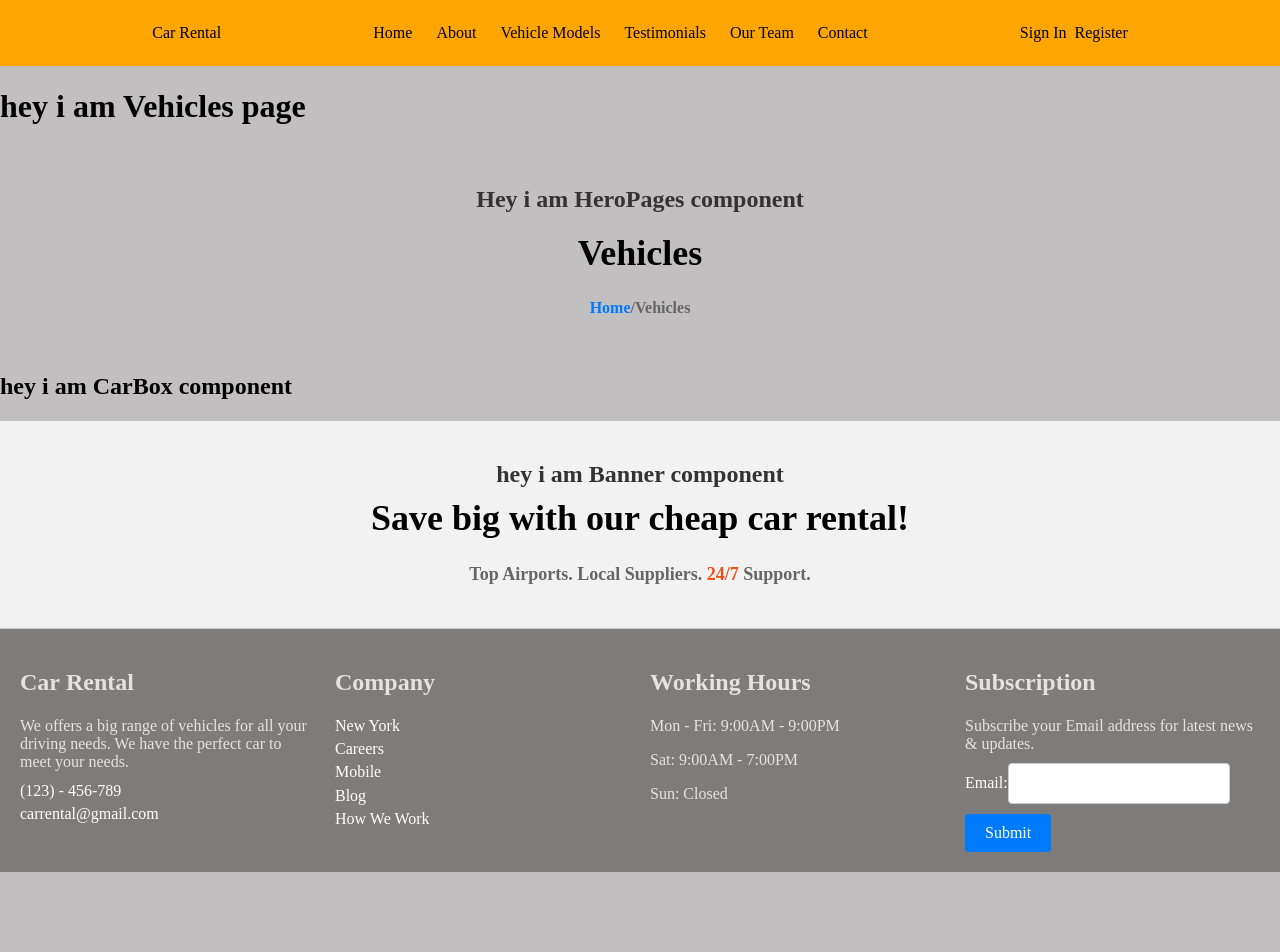
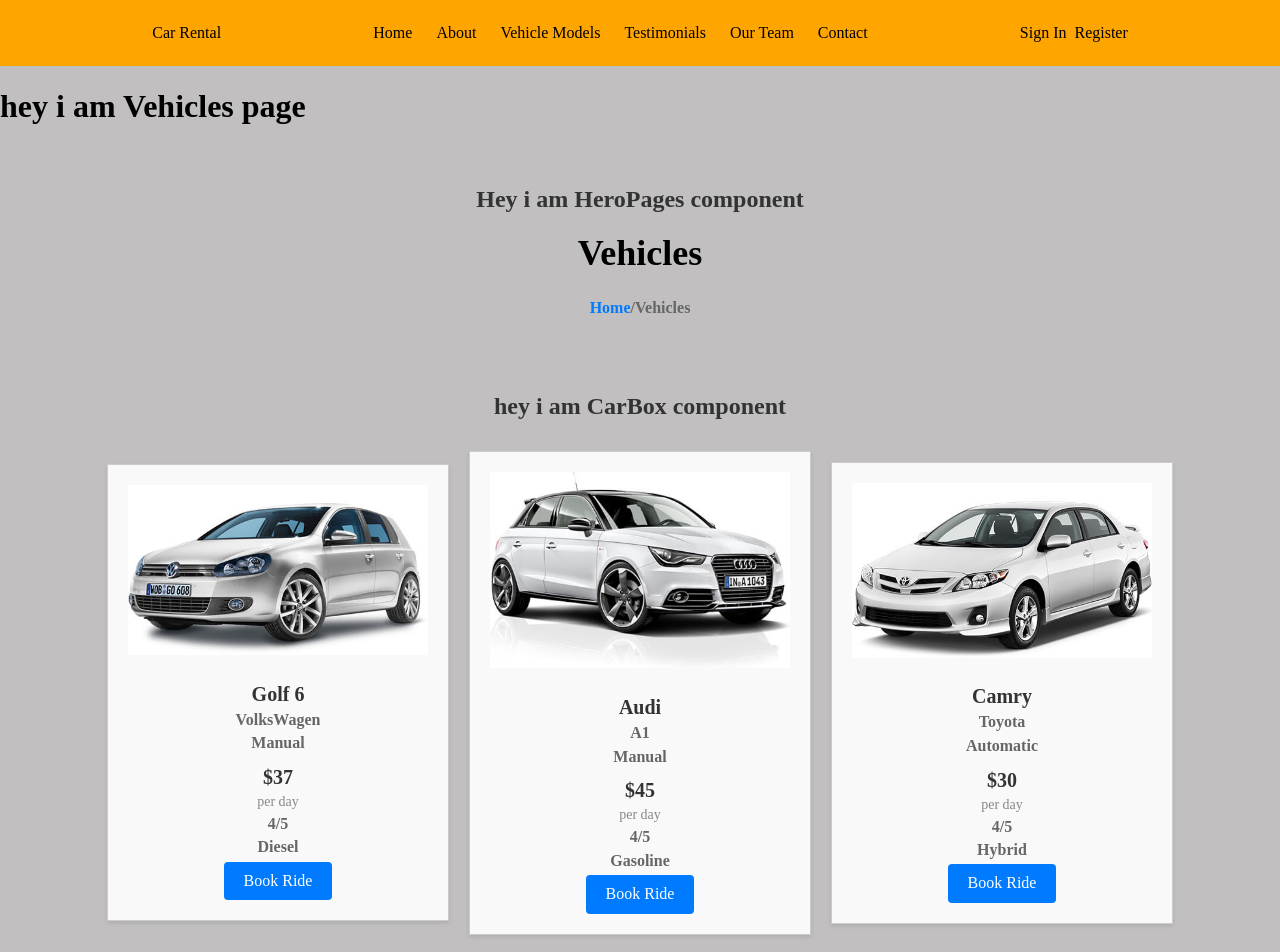
Before and after one commit to ikbalarslann/Car_Rental, a React (Vite) app: page /pages/vehicles in a window 1280 px wide. Shown: the top 952 px of the page. Before the commit the page ends 872 px from the top, so only its background shows below. Built offline with nearby package versions, Linux system fonts and the light colour scheme.

Commit message:
CarBox component

```diff
--- a/src/components/components/CarBox.jsx
+++ b/src/components/components/CarBox.jsx
@@ -1,4 +1,31 @@
+import Car_Data from "./CarData";
+import { Link } from "react-router-dom";
+
 const CarBox = () => {
-  return <h2>hey i am CarBox component</h2>;
+  return (
+    <div className="carBox">
+      <h2 className="carBox__title">hey i am CarBox component</h2>
+      {Car_Data.map((element) => (
+        <div key={element.id} className="carBox__item">
+          <img src={element.img} alt="car image" className="carBox__image" />
+          <div className="carBox__details">
+            <h1 className="carBox__model">{element.model}</h1>
+            <h4 className="carBox__mark">{element.mark}</h4>
+            <h4 className="carBox__transmission">{element.transmission}</h4>
+          </div>
+          <div className="carBox__pricing">
+            <h1 className="carBox__price">${element.price}</h1>
+            <p className="carBox__price-unit">per day</p>
+            <h4 className="carBox__doors">{element.doors}</h4>
+            <h4 className="carBox__fuel">{element.fuel}</h4>
+          </div>
+          <Link to="/" className="carBox__book-button">
+            Book Ride
+          </Link>
+        </div>
+      ))}
+    </div>
+  );
 };
+
 export default CarBox;
--- /dev/null
+++ b/src/scss/_carBox.scss
@@ -0,0 +1,77 @@
+/* CSS for CarBox Component */
+.carBox {
+  display: flex;
+  flex-wrap: wrap;
+  justify-content: center;
+  align-items: center;
+  padding: 20px;
+}
+
+.carBox__title {
+  font-size: 24px;
+  color: #333;
+  text-align: center;
+  margin-bottom: 20px;
+  width: 100%;
+}
+
+.carBox__item {
+  border: 1px solid #ccc;
+  padding: 20px;
+  margin: 10px;
+  width: 300px;
+  background-color: #f9f9f9;
+  box-shadow: 0 2px 4px rgba(0, 0, 0, 0.1);
+  text-align: center;
+}
+
+.carBox__image {
+  max-width: 100%;
+  height: auto;
+  margin-bottom: 10px;
+}
+
+.carBox__details h1,
+.carBox__pricing h1 {
+  font-size: 20px;
+  color: #333;
+  margin-bottom: 5px;
+}
+
+.carBox__mark,
+.carBox__transmission,
+.carBox__doors,
+.carBox__fuel {
+  font-size: 16px;
+  color: #666;
+  margin: 5px 0;
+}
+
+.carBox__price {
+  font-size: 24px;
+  color: #007bff; /* Change the color to your desired value */
+  margin-bottom: 5px;
+}
+
+.carBox__price-unit {
+  font-size: 14px;
+  color: #888;
+  margin: 0;
+}
+/* CSS for the Book Ride Button */
+.carBox__book-button {
+  display: inline-block;
+  padding: 10px 20px;
+  font-size: 16px;
+  background-color: #007bff; /* Button background color */
+  color: #fff; /* Button text color */
+  text-decoration: none;
+  border: none;
+  border-radius: 4px;
+  cursor: pointer;
+  transition: background-color 0.3s ease;
+}
+
+.carBox__book-button:hover {
+  background-color: #0056b3; /* Change the color on hover */
+}
--- a/src/scss/main.scss
+++ b/src/scss/main.scss
@@ -15,6 +15,7 @@
 @import "./downland";
 @import "./heroPages";
 @import "./aboutCompany";
+@import "./carBox";
 
 body {
   margin: 0;
```
